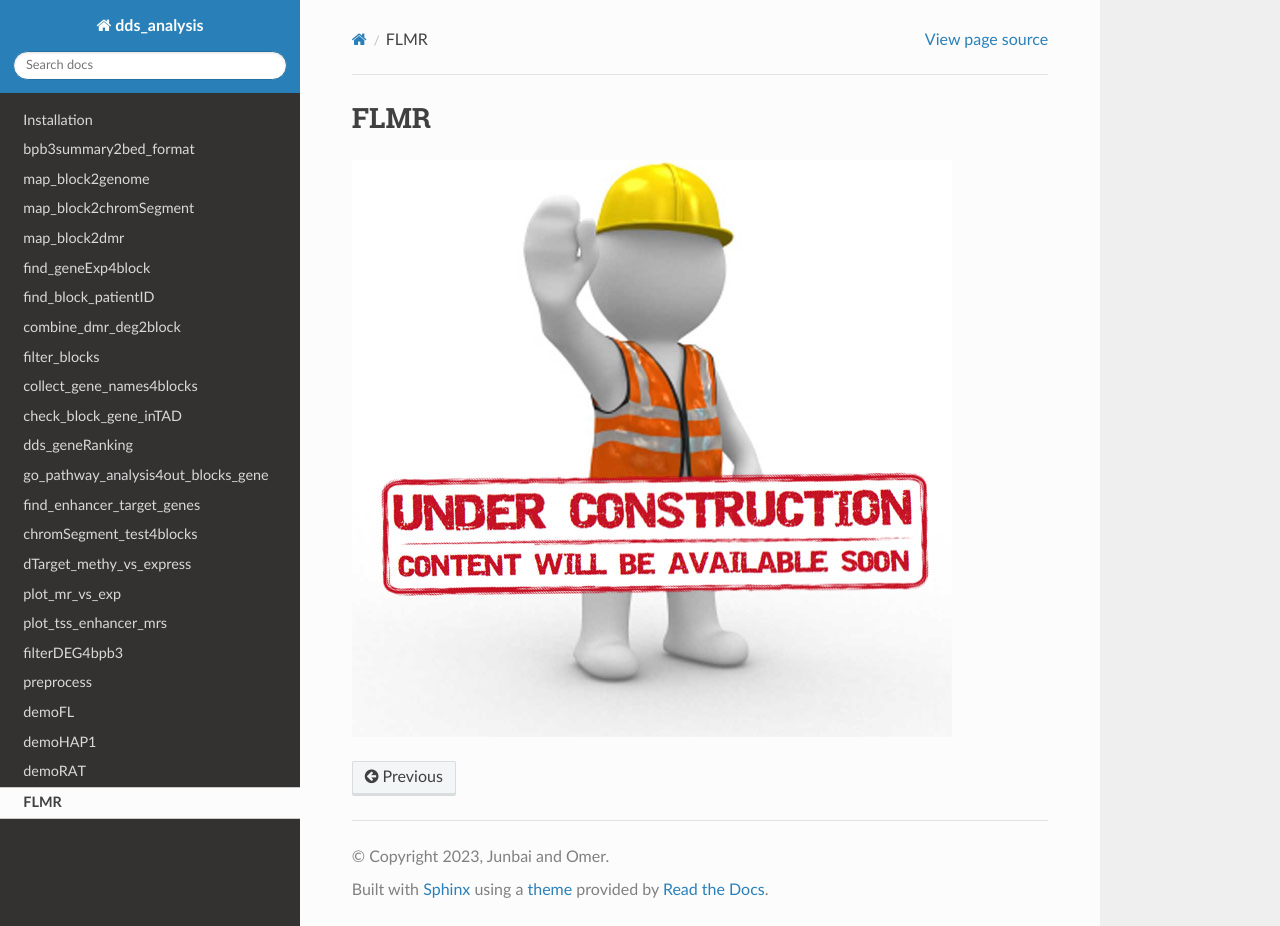
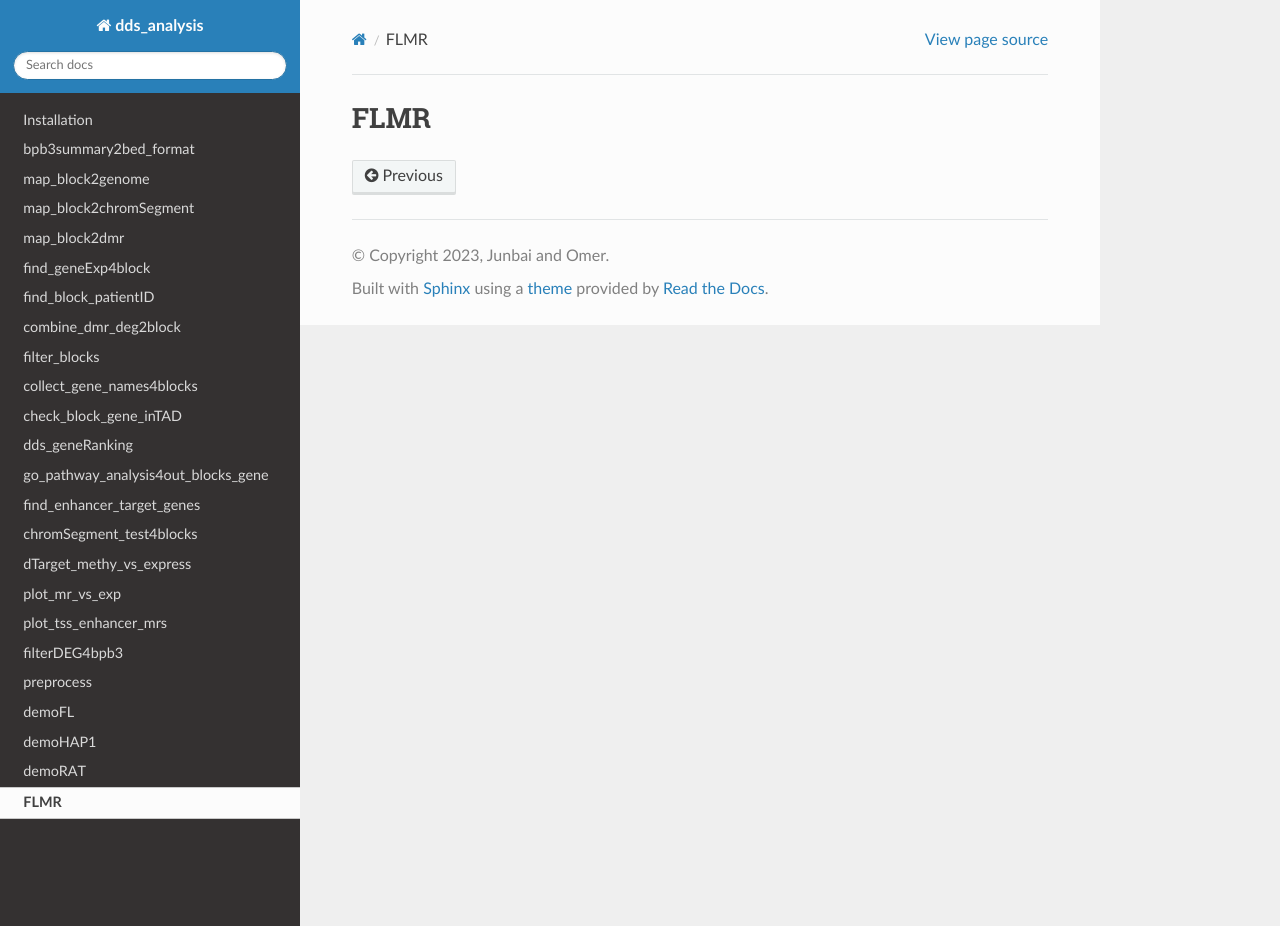
Before and after one commit to Omer0191/dds_analysis, a Sphinx documentation site: the page built from docs/source/content/demoFLMR.rst, in a window 1280 px wide and 926 px high. Built offline with Sphinx 7.4.7 and the Read the Docs theme 2.0.0, drawn with Linux system fonts in a browser that asks for light colours.

Commit message:
Add files via upload

```diff
--- a/docs/source/content/demoFLMR.rst
+++ b/docs/source/content/demoFLMR.rst
@@ -1,6 +1,3 @@
 =====
 FLMR
 =====
-
-.. image:: https://github.com/Omer0191/dds_analysis/blob/main/docs/source/content/Page_Under_Construction.jpeg
-   :align: left
```
Also changed, not shown: docs/source/content/demoFL.rst (+6 -6 lines).
